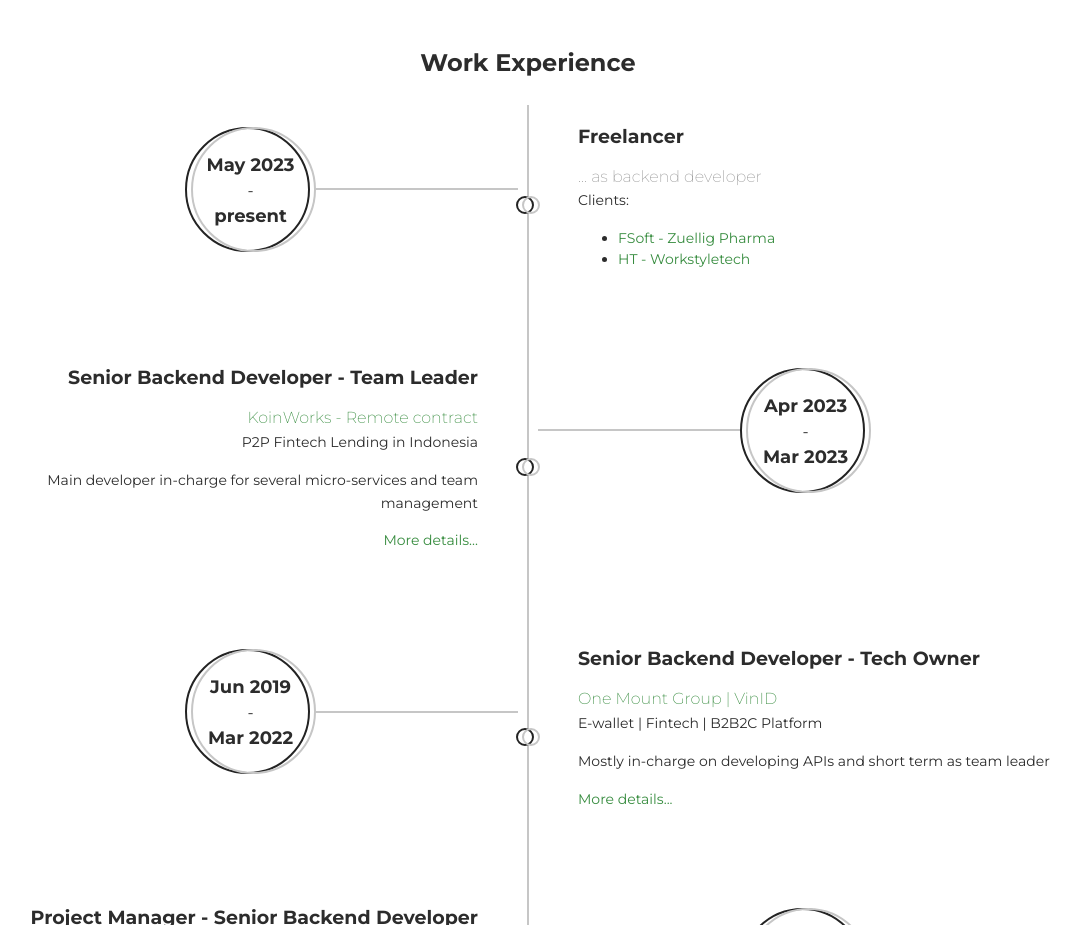
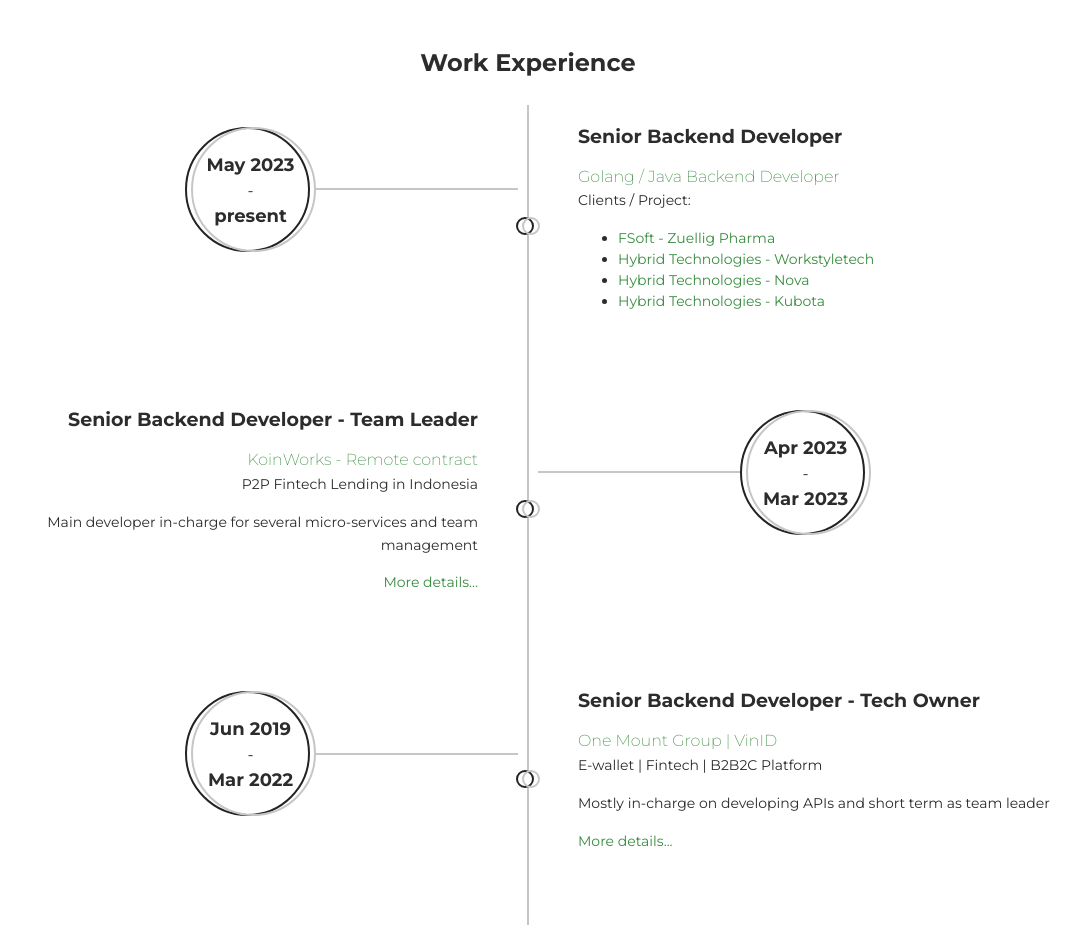
Before and after one commit to htv-longpv/resume, a plain HTML site: page index.html in a window 1280 px wide. Shown: the part 960-1885 px from the top of the page, without its empty margins (112-1193 px from the left). Drawn offline with Linux system fonts and the light colour scheme.

Commit message:
* Update 2025/04

```diff
--- a/index.html
+++ b/index.html
@@ -129,18 +129,24 @@
                 </div>
               </div>
               <div class="timeline-content">
-                <h5 class="title">Freelancer</h5>
+                <h5 class="title">Senior Backend Developer</h5>
                 <p class="description">
-                  ... as backend developer
+                  <a href="https://hybrid-technologies.co.jp">Golang / Java Backend Developer</a>
                 <p>
-                  Clients:
+                  Clients / Project:
                 </p>
                 <ul>
                   <li>
                     <a href="https://www.zuelligpharma.com/">FSoft - Zuellig Pharma</a>
                   </li>
                   <li>
-                    <a href="https://workstyletech.com/">HT - Workstyletech</a>
+                    <a href="https://workstyletech.com/">Hybrid Technologies - Workstyletech</a>
+                  </li>
+                  <li>
+                    <a href="https://www.nova.co.jp/">Hybrid Technologies - Nova</a>
+                  </li>
+                  <li>
+                    <a href="https://www.kubota.com">Hybrid Technologies - Kubota</a>
                   </li>
                 </ul>
                 </p>
```
